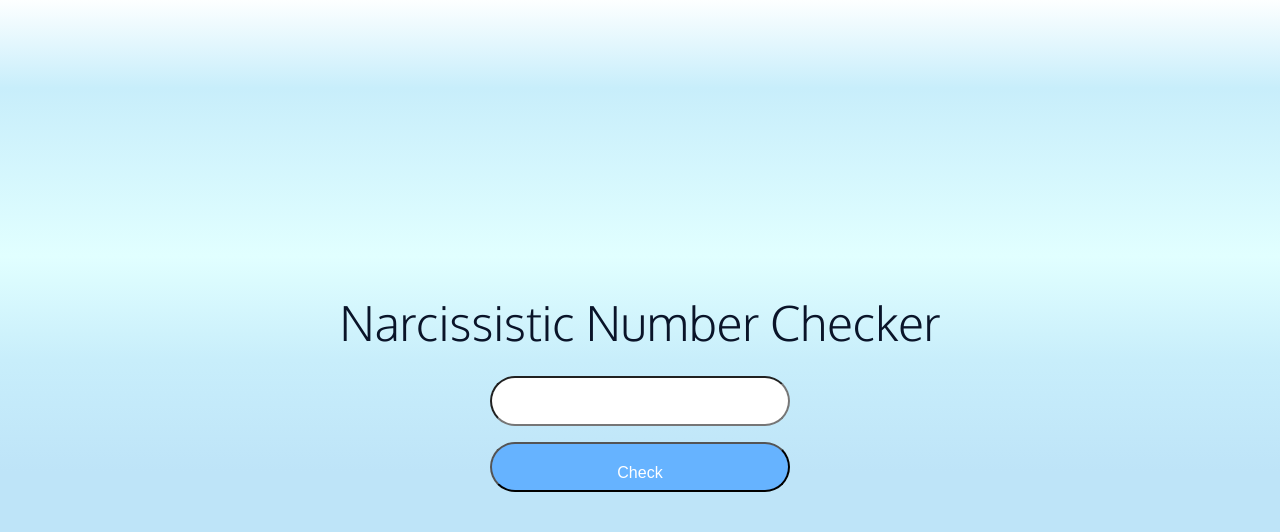
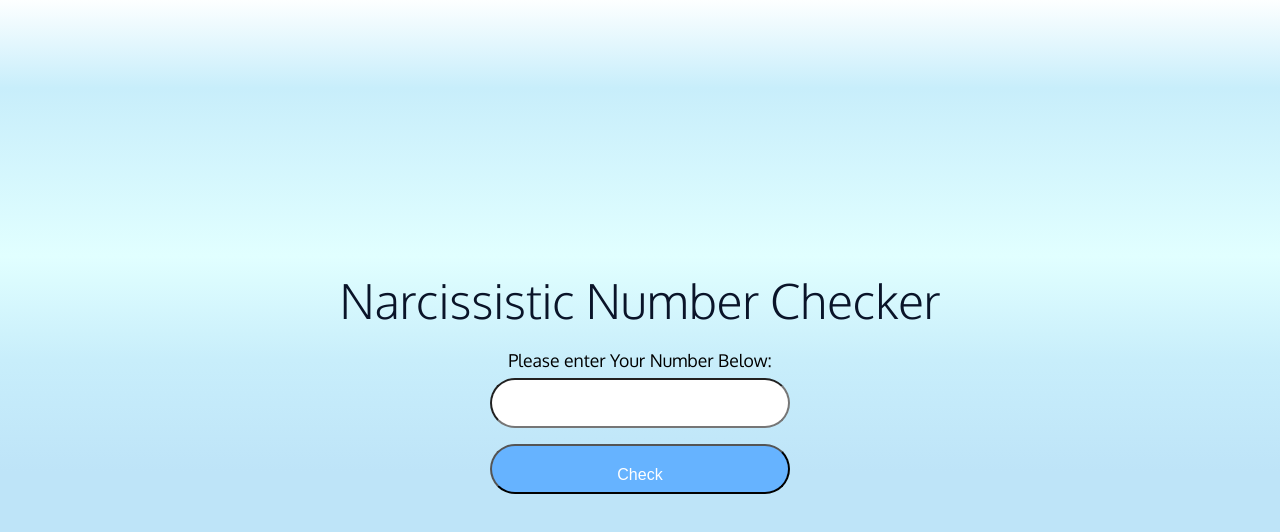
Before and after one commit to Maryjanee/Narcissistic-Number-Checker, a plain HTML site: page index.html in a window 1280 px wide. Drawn offline with Linux system fonts and the light colour scheme.

Commit message:
made some styling edits

```diff
--- a/index.html
+++ b/index.html
@@ -14,6 +14,9 @@
   <body>
     <div class="container">
       <h1>Narcissistic Number Checker</h1>
+      <label for="input">
+        Please enter Your Number Below:
+      </label>
 
       <input type="number" id="input" />
       <input id="button" type="button" value="Check" />
--- a/index.js
+++ b/index.js
@@ -1,5 +1,3 @@
-// Select all elements to be used
-
 const input = document.querySelector("#input");
 const button = document.querySelector("#button");
 const value = input.value;
@@ -32,11 +30,11 @@ button.addEventListener("click", () => {
   if (isNarcissistNum) {
     display.textContent = `${value} is a Narcissistic Number`;
   } else {
-    display.textContent = `${value} is a not Narcissistic Number`;
+    display.textContent = `${value} is not Narcissistic Number`;
   }
 });
 
-// Clear input field after result has been displayed
+// Clear input field
 input.addEventListener("keyup", event => {
   const value = input.value;
   const display = document.querySelector("#answer");
--- a/styles.css
+++ b/styles.css
@@ -1,8 +1,10 @@
+/* Resets */
 * {
   margin: 0;
   padding: 0;
   box-sizing: border-box;
 }
+/* Base styles  */
 body {
   font-family: "Oxygen", sans-serif;
   background: linear-gradient(
@@ -18,12 +20,7 @@ body {
     #bee4f8 59%,
     #bee4f8 59%
   );
-}
-h1 {
-  font-weight: 300;
-  font-size: 3rem;
-  margin-bottom: 1.5rem;
-  color: #0a1429;
+  line-height: 1.1;
 }
 
 .container {
@@ -35,6 +32,16 @@ h1 {
   justify-content: center;
   align-items: center;
 }
+
+/* Main Styles */
+
+h1 {
+  font-weight: 300;
+  font-size: 3rem;
+  margin-bottom: 1.5rem;
+  color: #0a1429;
+}
+
 input {
   border-radius: 25px;
   margin-bottom: 1rem;
@@ -42,15 +49,23 @@ input {
   width: 300px;
   height: 50px;
 }
-input:focus {
-  outline: none;
+input[type="number"] {
+  font-size: 1.2rem;
 }
+
 input[type="button"] {
   cursor: pointer;
   font-size: 1rem;
   background: #66b3ff;
   color: #fff;
   font-weight: 300;
+}
+input:focus {
+  outline: none;
+}
+
+input[type="number"]:focus {
+  box-shadow: 0 0 5px rgba(128, 128, 128, 1);
 }
 
 input[type="number"]::-webkit-inner-spin-button,
@@ -59,3 +74,12 @@ input[type="number"]::-webkit-outer-spin-button {
   margin: 0;
   outline: none;
 }
+label {
+  margin-bottom: 0.5rem;
+  font-size: 1.1rem;
+}
+
+#answer {
+  margin-top: 1rem;
+  font-size: 1.7rem;
+}
```
